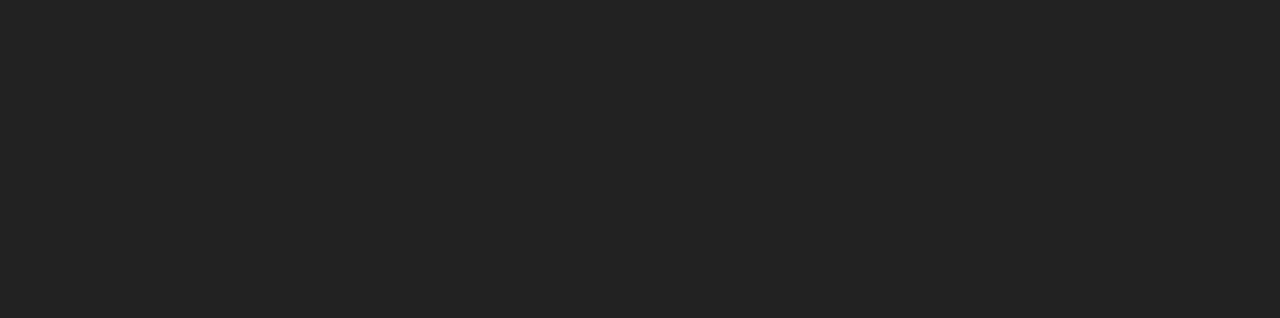
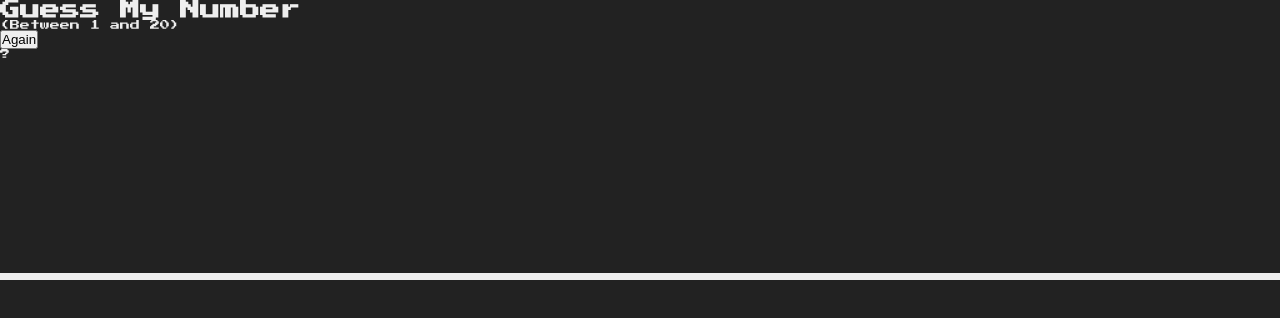
Before and after one commit to FrancisMurayaDev/number-guessing-game, a plain HTML site: page index.html in a window 1280 px wide. Drawn offline with Linux system fonts and the light colour scheme.

Commit message:
build a part of header

```diff
--- a/index.html
+++ b/index.html
@@ -13,6 +13,13 @@
     />
   </head>
   <body>
+    <header>
+      <h1>Guess My Number</h1>
+      <p class="between">(Between 1 and 20)</p>
+      <button class="btn again">Again</button>
+      <p class="number">?</p>
+    </header>
+
     <script src="./scripts.js"></script>
   </body>
 </html>
--- a/styles.css
+++ b/styles.css
@@ -13,3 +13,11 @@ body {
   color: #eee;
   background-color: #222;
 }
+
+/* HEADER */
+
+header {
+  position: relative;
+  height: 35vh;
+  border-bottom: 7px solid #eee;
+}
```
